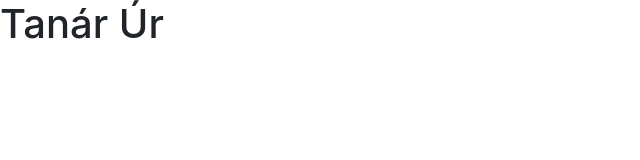
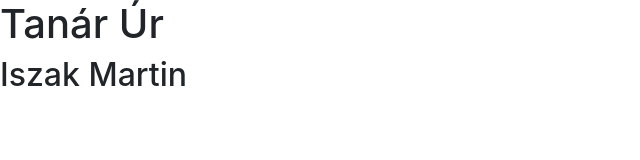
Before and after one commit to IsaacGilgames/10A_1, a plain HTML site: page index.html in a window 1280 px wide. Shown: the whole page, without its empty margins (0-640 px from the left). Drawn offline with Linux system fonts and the light colour scheme.

Commit message:
Update index.html
Beírtam a nevemet

```diff
--- a/index.html
+++ b/index.html
@@ -13,6 +13,7 @@
 <body>
     <div >
         <h1>Tanár Úr</h1>
+        <h2>Iszak Martin</h2>
     </div>
 </body>
 </html>
```
